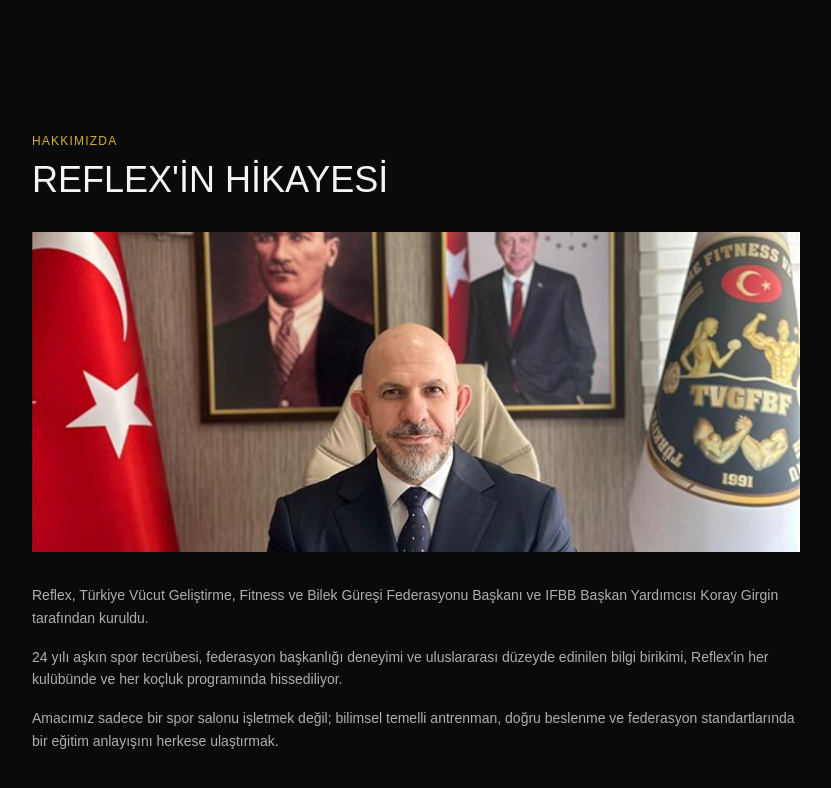
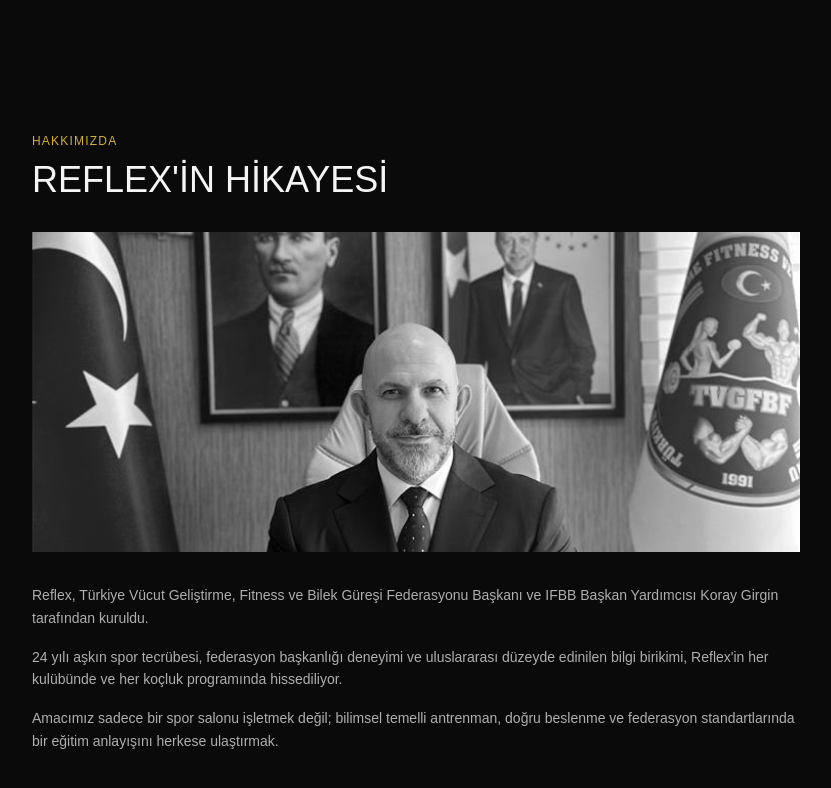
Before and after one commit to Berke100/reflextr, a Next.js app: page /hakkimizda in a window 1280 px wide. Shown: the top 788 px of the page, without its empty margins (224-1055 px from the left). Built offline with nearby package versions, Linux system fonts and the light colour scheme.

Commit message:
Ana sayfa Koray Girgin fotografi renkli yapildi

```diff
--- a/app/hakkimizda/page.tsx
+++ b/app/hakkimizda/page.tsx
@@ -1,10 +1,4 @@
-import type { Metadata } from "next";
 import Image from "next/image";
-
-export const metadata: Metadata = {
-  title: "Hakkımızda | Reflex",
-  description: "Reflex'in kurucusu Koray Girgin ve federasyon tecrübesiyle şekillenen marka hikayesi.",
-};
 
 export default function AboutPage() {
   return (
@@ -16,13 +10,7 @@
         </h1>
 
         <div className="relative w-full h-80 mb-8">
-          {/* Görsel formatı .jpeg yapıldı ve siyah-beyaz efekti kaldırıldı */}
-          <Image
-            src="/media/koray-girgin.jpeg"
-            alt="Koray Girgin"
-            fill
-            className="object-cover"
-          />
+          <Image src="/media/koray-girgin.jpeg" alt="Koray Girgin" fill className="object-cover grayscale" />
         </div>
 
         <div className="text-(--rx-bone)/70 space-y-4 text-sm leading-relaxed">
--- a/components/FederationAuthority.tsx
+++ b/components/FederationAuthority.tsx
@@ -5,13 +5,12 @@
   return (
     <section className="bg-(--rx-steel) py-12 md:py-24">
       <div className="max-w-5xl mx-auto px-6 flex flex-col md:flex-row gap-12 items-center">
-        {/* h-auto eklenerek Next.js aspect-ratio uyarıları tamamen giderildi */}
         <Image
           src="/media/koray-girgin.jpeg"
           alt="Koray Girgin"
           width={192}
           height={192}
-          className="object-cover rounded-sm grayscale"
+          className="object-cover rounded-sm"
         />
         <div>
           <span className="text-(--rx-brass) text-xs uppercase tracking-widest">Kurucu</span>
```
